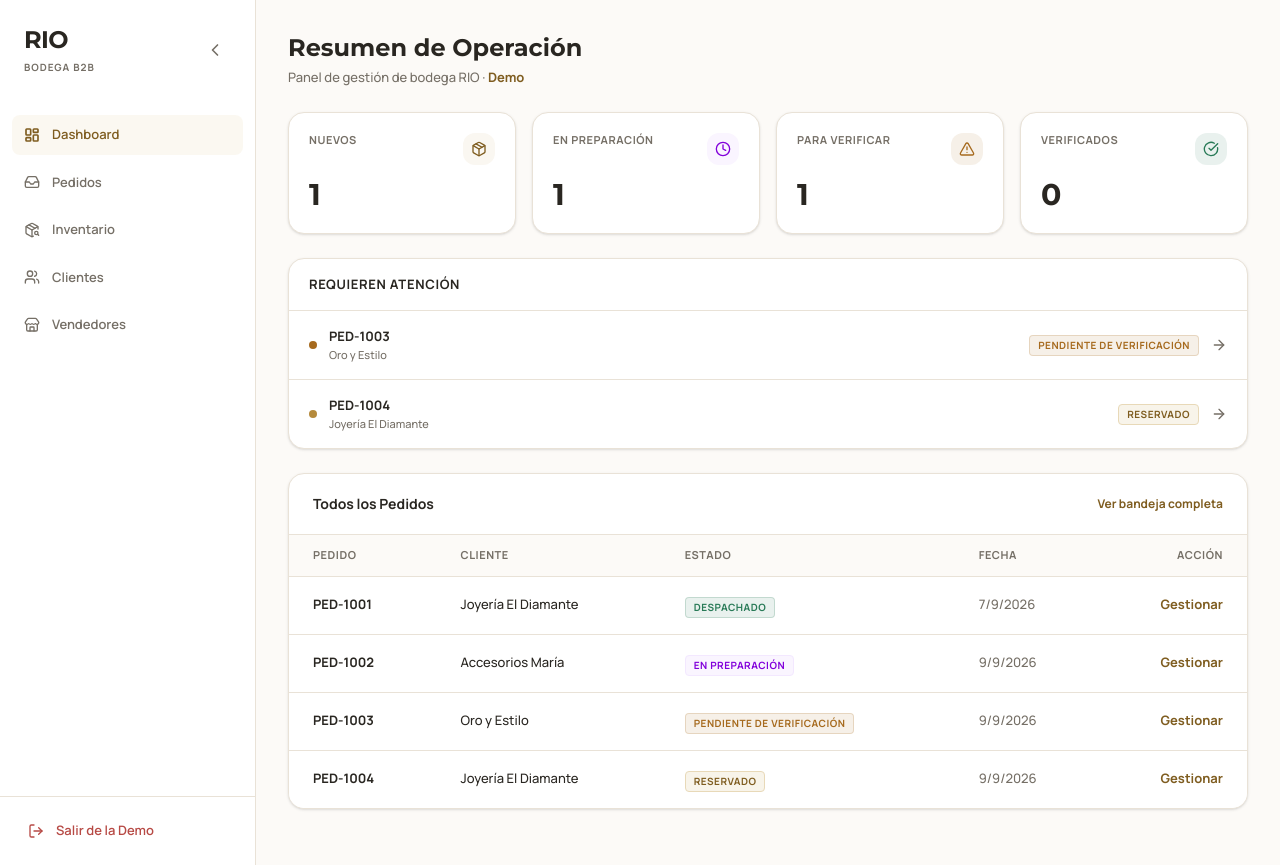
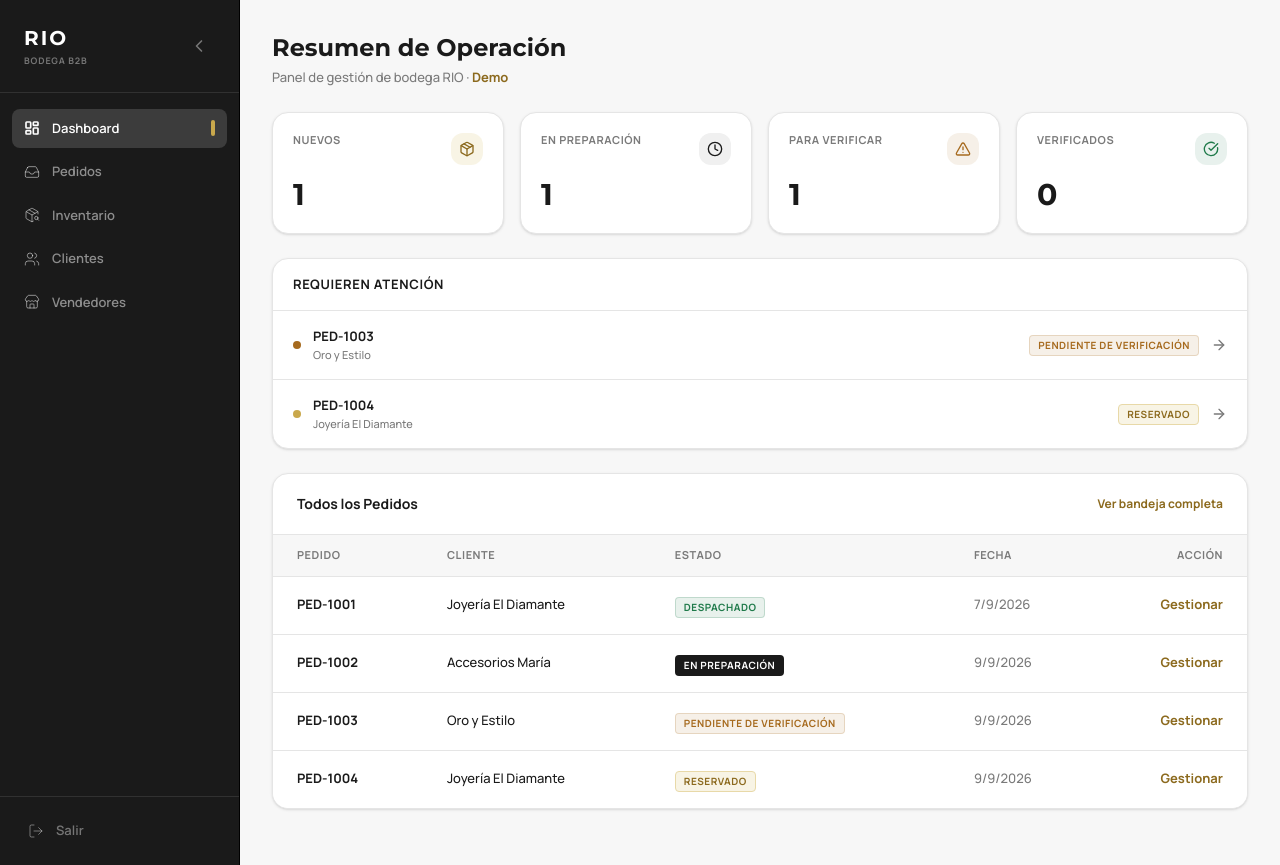
Before and after one commit to 2001mapa/rio_laminado_demo, a Next.js app: page /admin in a window 1280 px wide. Built offline with nearby package versions, Linux system fonts and the light colour scheme.

Commit message:
🎨 Redesign: Paleta minimalista negro/blanco/dorado, sidebar oscuro, badges unificados

```diff
--- a/src/app/admin/clientes/[id]/page.tsx
+++ b/src/app/admin/clientes/[id]/page.tsx
@@ -178,8 +178,8 @@ export default function ClienteDetalleAdminPage({ params }: { params: Promise<{
                     </div>
                     <span className={`inline-flex items-center px-2 py-0.5 rounded border text-[9px] font-bold uppercase tracking-wider ${
                       order.status === 'Reservado' ? 'bg-rio-gold-light/30 text-rio-gold-dark border-rio-gold-light' :
-                      order.status === 'Confirmado' ? 'bg-blue-50 text-blue-700 border-blue-100' :
-                      order.status === 'En preparación' ? 'bg-purple-50 text-purple-700 border-purple-100' :
+                      order.status === 'Confirmado' ? 'bg-rio-ink/10 text-rio-ink border-rio-ink/20' :
+                      order.status === 'En preparación' ? 'bg-rio-ink text-white border-transparent' :
                       order.status === 'Pendiente de verificación' ? 'bg-rio-warning/10 text-rio-warning border-rio-warning/20' :
                       order.status === 'Verificado' || order.status === 'Empacado' || order.status === 'Despachado' ? 'bg-rio-success/10 text-rio-success border-rio-success/20' :
                       'bg-rio-danger/10 text-rio-danger border-rio-danger/20'
--- a/src/app/admin/layout.tsx
+++ b/src/app/admin/layout.tsx
@@ -26,19 +26,19 @@ export default function AdminLayout({
     <div className="min-h-screen bg-rio-background flex flex-col md:flex-row font-sans pb-20 md:pb-0 relative">
       {/* Sidebar Desktop / Topbar Mobile */}
       <aside className={classNames(
-        "w-full bg-rio-surface text-rio-ink flex flex-col md:min-h-screen shrink-0 border-r border-rio-border print:hidden transition-all duration-300",
-        isCollapsed ? "md:w-20" : "md:w-64"
+        "w-full bg-rio-ink text-white flex flex-col md:min-h-screen shrink-0 border-r border-black print:hidden transition-all duration-300",
+        isCollapsed ? "md:w-20" : "md:w-60"
       )}>
-        <div className={classNames("p-4 md:p-6 flex items-center justify-between", isCollapsed ? "md:justify-center md:px-0" : "md:justify-start")}>
+        <div className={classNames("p-4 md:p-6 flex items-center justify-between border-b border-white/10", isCollapsed ? "md:justify-center md:px-0" : "md:justify-start")}>
           <div className={classNames("overflow-hidden transition-all duration-300 flex-1", isCollapsed ? "md:hidden" : "")}>
-            <h1 className="font-serif font-bold text-2xl tracking-tight text-rio-ink whitespace-nowrap">RIO</h1>
-            <p className="text-[10px] text-rio-muted uppercase tracking-widest mt-1 font-bold whitespace-nowrap">Bodega B2B</p>
+            <h1 className="font-serif font-bold text-xl tracking-widest text-white whitespace-nowrap">RIO</h1>
+            <p className="text-[9px] text-white/40 uppercase tracking-widest mt-0.5 font-bold whitespace-nowrap">Bodega B2B</p>
           </div>
 
           {/* Collapse Toggle Desktop */}
           <button
              onClick={() => setIsCollapsed(!isCollapsed)}
-             className={classNames("hidden md:flex p-1.5 rounded-lg hover:bg-rio-surface-muted transition-colors text-rio-muted hover:text-rio-ink shrink-0", isCollapsed ? "" : "ml-auto")}
+             className={classNames("hidden md:flex p-1.5 rounded-lg hover:bg-white/10 transition-colors text-white/40 hover:text-white shrink-0", isCollapsed ? "" : "ml-auto")}
              aria-label="Toggle Sidebar"
           >
              {isCollapsed ? <Menu className="w-5 h-5" /> : <ChevronLeft className="w-5 h-5" />}
@@ -46,12 +46,12 @@ export default function AdminLayout({
 
           {/* Mobile elements (only visible on mobile) */}
           <div className="flex items-center space-x-3 md:hidden">
-            <div className="bg-rio-surface-muted text-rio-gold-dark border border-rio-border text-[9px] uppercase font-bold px-2 py-0.5 rounded-sm tracking-wider">
+            <div className="bg-white/10 text-white/60 border border-white/20 text-[9px] uppercase font-bold px-2 py-0.5 rounded-sm tracking-wider">
               Demo
             </div>
             <Link
               href="/acceso-rio"
-              className="p-2 -mr-2 text-rio-muted hover:text-rio-danger transition-colors flex items-center"
+              className="p-2 -mr-2 text-white/40 hover:text-white transition-colors flex items-center"
               title="Salir de la Demo"
             >
               <LogOut className="w-5 h-5" />
@@ -60,7 +60,7 @@ export default function AdminLayout({
         </div>
 
         <nav className="flex-1 overflow-y-auto hidden md:block py-4">
-          <ul className={classNames("space-y-2 transition-all duration-300", isCollapsed ? "px-3" : "px-3")}>
+          <ul className={classNames("space-y-1 transition-all duration-300", isCollapsed ? "px-2" : "px-3")}>
             {navItems.map((item) => {
               const isActive = pathname === item.href || (item.href !== '/admin' && pathname.startsWith(item.href));
               return (
@@ -69,15 +69,16 @@ export default function AdminLayout({
                     href={item.href}
                     title={isCollapsed ? item.name : undefined}
                     className={classNames(
-                      "flex items-center py-2.5 text-[13px] font-semibold rounded-lg transition-colors overflow-hidden",
+                      "flex items-center py-2.5 text-[13px] font-semibold rounded-lg transition-all overflow-hidden",
                       isCollapsed ? "justify-center px-0" : "px-3",
-                      isActive ? "bg-rio-gold-light/20 text-rio-gold-dark" : "text-rio-muted hover:text-rio-ink hover:bg-rio-surface-muted"
+                      isActive ? "bg-white/15 text-white" : "text-white/50 hover:text-white hover:bg-white/8"
                     )}
                   >
-                    <item.icon className={classNames("shrink-0", isCollapsed ? "w-5 h-5" : "w-4 h-4 mr-3")} strokeWidth={isActive ? 2.5 : 2} />
+                    <item.icon className={classNames("shrink-0", isCollapsed ? "w-5 h-5" : "w-4 h-4 mr-3")} strokeWidth={isActive ? 2.5 : 1.5} />
                     <span className={classNames("whitespace-nowrap transition-all duration-300", isCollapsed ? "hidden" : "block")}>
                       {item.name}
                     </span>
+                    {isActive && !isCollapsed && <div className="ml-auto w-1 h-4 rounded-full bg-rio-gold" />}
                   </Link>
                 </li>
               );
@@ -85,18 +86,18 @@ export default function AdminLayout({
           </ul>
         </nav>
 
-        <div className={classNames("p-4 hidden md:block mt-auto border-t border-rio-border", isCollapsed ? "px-3 flex justify-center" : "")}>
+        <div className={classNames("p-4 hidden md:block border-t border-white/10", isCollapsed ? "px-2 flex justify-center" : "")}>
           <Link
             href="/acceso-rio"
             title={isCollapsed ? "Salir de la Demo" : undefined}
             className={classNames(
-              "flex items-center py-2 text-[13px] font-semibold text-rio-danger hover:bg-rio-danger/5 rounded-lg transition-colors",
+              "flex items-center py-2 text-[13px] font-semibold text-white/40 hover:text-white hover:bg-white/8 rounded-lg transition-all",
               isCollapsed ? "justify-center px-0" : "px-3"
             )}
           >
-            <LogOut className={classNames("shrink-0", isCollapsed ? "w-5 h-5" : "w-4 h-4 mr-3")} strokeWidth={2} />
+            <LogOut className={classNames("shrink-0", isCollapsed ? "w-5 h-5" : "w-4 h-4 mr-3")} strokeWidth={1.5} />
             <span className={classNames("whitespace-nowrap transition-all duration-300", isCollapsed ? "hidden" : "block")}>
-              Salir de la Demo
+              Salir
             </span>
           </Link>
         </div>
--- a/src/app/admin/page.tsx
+++ b/src/app/admin/page.tsx
@@ -49,8 +49,8 @@ export default function AdminDashboard() {
 
       {/* Stat Cards */}
       <div className="grid grid-cols-2 md:grid-cols-4 gap-3 md:gap-4">
-        <StatCard title="Nuevos" value={newOrders} icon={Package} colorClass="text-rio-gold-dark" bgClass="bg-rio-gold-light/20" />
-        <StatCard title="En preparación" value={inPrepOrders} icon={Clock} colorClass="text-purple-700" bgClass="bg-purple-50" />
+        <StatCard title="Nuevos" value={newOrders} icon={Package} colorClass="text-rio-gold-dark" bgClass="bg-rio-gold-light/30" />
+        <StatCard title="En preparación" value={inPrepOrders} icon={Clock} colorClass="text-rio-ink" bgClass="bg-rio-surface-muted" />
         <StatCard title="Para verificar" value={pendingVerify} icon={AlertTriangle} colorClass="text-rio-warning" bgClass="bg-rio-warning/10" />
         <StatCard title="Verificados" value={verifiedOrders} icon={CheckCircle} colorClass="text-rio-success" bgClass="bg-rio-success/10" />
       </div>
@@ -122,8 +122,8 @@ export default function AdminDashboard() {
                     <td className="px-6 py-4 whitespace-nowrap">
                       <span className={`inline-flex items-center px-2 py-0.5 rounded border text-[10px] font-bold uppercase tracking-wider ${
                         order.status === 'Reservado' ? 'bg-rio-gold-light/30 text-rio-gold-dark border-rio-gold-light' :
-                        order.status === 'Confirmado' ? 'bg-blue-50 text-blue-700 border-blue-100' :
-                        order.status === 'En preparación' ? 'bg-purple-50 text-purple-700 border-purple-100' :
+                        order.status === 'Confirmado' ? 'bg-rio-ink/10 text-rio-ink border-rio-ink/20' :
+                        order.status === 'En preparación' ? 'bg-rio-ink text-white border-transparent' :
                         order.status === 'Pendiente de verificación' ? 'bg-rio-warning/10 text-rio-warning border-rio-warning/20' :
                         order.status === 'Verificado' || order.status === 'Empacado' || order.status === 'Despachado' ? 'bg-rio-success/10 text-rio-success border-rio-success/20' :
                         'bg-rio-danger/10 text-rio-danger border-rio-danger/20'
--- a/src/app/admin/pedidos/page.tsx
+++ b/src/app/admin/pedidos/page.tsx
@@ -8,8 +8,8 @@ import { OrderCardSkeleton, OrderRowSkeleton } from '@/components/Skeletons';
 
 const STATUS_CLASSES: Record<string, string> = {
   'Reservado': 'bg-rio-gold-light/30 text-rio-gold-dark border-rio-gold-light',
-  'Confirmado': 'bg-blue-50 text-blue-700 border-blue-100',
-  'En preparación': 'bg-purple-50 text-purple-700 border-purple-100',
+  'Confirmado': 'bg-rio-ink/10 text-rio-ink border-rio-ink/20',
+  'En preparación': 'bg-rio-ink text-white border-transparent',
   'Pendiente de verificación': 'bg-rio-warning/10 text-rio-warning border-rio-warning/20',
   'Verificado': 'bg-rio-success/10 text-rio-success border-rio-success/20',
   'Empacado': 'bg-rio-success/10 text-rio-success border-rio-success/20',
--- a/src/app/admin/vendedores/page.tsx
+++ b/src/app/admin/vendedores/page.tsx
@@ -57,11 +57,11 @@ export default function AdminVendedoresPage() {
                     </td>
                     <td className="px-6 py-4 whitespace-nowrap">
                       {seller.status === 'active' ? (
-                        <span className="inline-flex items-center px-2 py-0.5 rounded text-[10px] font-bold bg-green-100 text-green-800">
+                        <span className="inline-flex items-center px-2 py-0.5 rounded text-[10px] font-bold bg-rio-success/10 text-rio-success border border-rio-success/20">
                           <CheckCircle className="w-3 h-3 mr-1" /> Activo
                         </span>
                       ) : (
-                        <span className="inline-flex items-center px-2 py-0.5 rounded text-[10px] font-bold bg-red-100 text-red-800">
+                        <span className="inline-flex items-center px-2 py-0.5 rounded text-[10px] font-bold bg-rio-danger/10 text-rio-danger border border-rio-danger/20">
                           <XCircle className="w-3 h-3 mr-1" /> Inactivo
                         </span>
                       )}
--- a/src/app/cliente/pedido/[id]/page.tsx
+++ b/src/app/cliente/pedido/[id]/page.tsx
@@ -50,7 +50,7 @@ export default function PedidoClientePage({ params }: { params: Promise<{ id: st
               order.status === 'Reservado' ? 'bg-rio-gold-light/30 text-rio-gold-dark border-rio-gold-light' :
               order.status === 'Cancelado' ? 'bg-rio-danger/10 text-rio-danger border-rio-danger/20' :
               order.status === 'Verificado' || order.status === 'Despachado' || order.status === 'Empacado' ? 'bg-rio-success/10 text-rio-success border-rio-success/20' :
-              order.status === 'En preparación' ? 'bg-purple-50 text-purple-700 border-purple-100' :
+              order.status === 'En preparación' ? 'bg-rio-ink text-white border-transparent' :
               'bg-rio-warning/10 text-rio-warning border-rio-warning/20'
             }`}>
               {order.status}
--- a/src/app/cliente/perfil/page.tsx
+++ b/src/app/cliente/perfil/page.tsx
@@ -72,7 +72,7 @@ export default function PerfilPage() {
                   order.status === 'Reservado' ? 'bg-rio-gold-light/30 text-rio-gold-dark border-rio-gold-light' :
                   order.status === 'Cancelado' ? 'bg-rio-danger/10 text-rio-danger border-rio-danger/20' :
                   order.status === 'Verificado' || order.status === 'Despachado' || order.status === 'Empacado' ? 'bg-rio-success/10 text-rio-success border-rio-success/20' :
-                  order.status === 'En preparación' ? 'bg-purple-50 text-purple-700 border-purple-100' :
+                  order.status === 'En preparación' ? 'bg-rio-ink text-white border-transparent' :
                   'bg-rio-warning/10 text-rio-warning border-rio-warning/20'
                 }`}>
                   {order.status}
--- a/src/app/globals.css
+++ b/src/app/globals.css
@@ -1,16 +1,16 @@
 @import "tailwindcss";
 
 :root {
-  --rio-background: #FCFAF7;
+  --rio-background: #F7F7F7;
   --rio-surface: #FFFFFF;
-  --rio-surface-muted: #F5F0E8;
-  --rio-gold: #B58A3B;
-  --rio-gold-light: #E8D9B8;
-  --rio-gold-dark: #7F5D20;
-  --rio-ink: #292621;
-  --rio-muted: #756F66;
-  --rio-border: #E9E2D7;
-  --rio-success: #287A57;
+  --rio-surface-muted: #F0F0F0;
+  --rio-gold: #C9A84C;
+  --rio-gold-light: #E8D9A8;
+  --rio-gold-dark: #8C6A1E;
+  --rio-ink: #1A1A1A;
+  --rio-muted: #7A7A7A;
+  --rio-border: #E5E5E5;
+  --rio-success: #1F7A4A;
   --rio-warning: #A66A1E;
   --rio-danger: #B74A45;
 }
```
